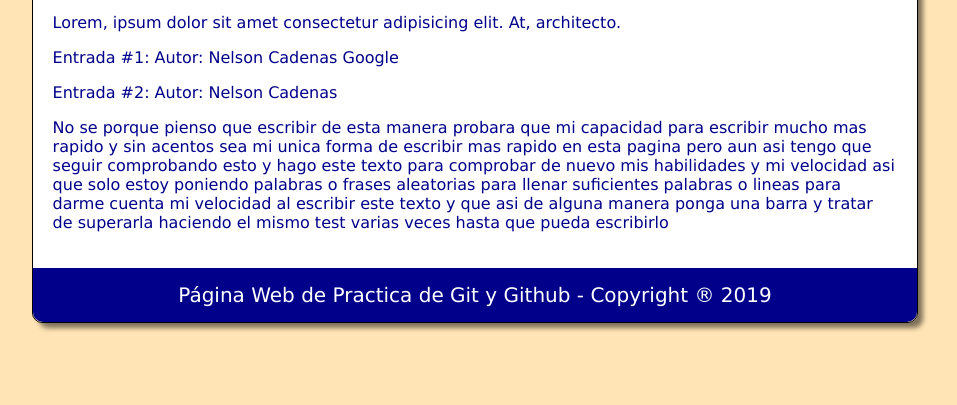
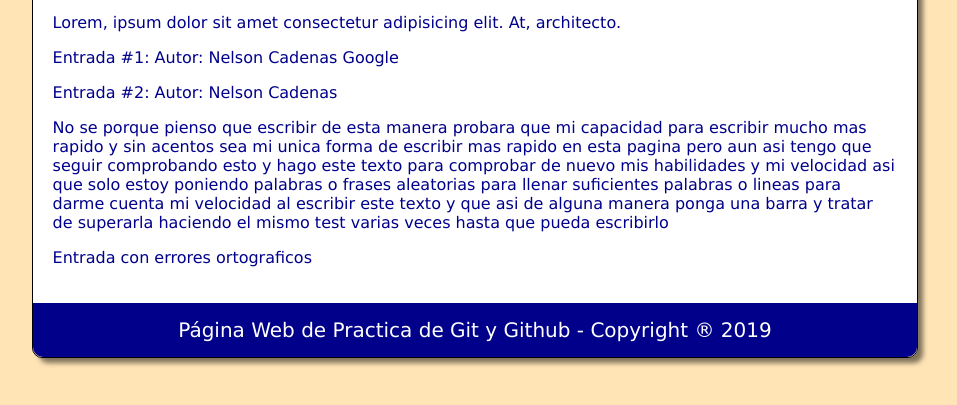
Before and after one commit to nelsonjo14/practica, a plain HTML site: page index.html in a window 1280 px wide. Shown: the part 191-596 px from the top of the page, without its empty margins (165-1122 px from the left). Drawn offline with Linux system fonts and the light colour scheme.

Commit message:
Nueva entrada

```diff
--- a/index.html
+++ b/index.html
@@ -19,6 +19,7 @@
       <p>Entrada #1: Autor: Nelson Cadenas Google</p>
       <p>Entrada #2: Autor: Nelson Cadenas</p>
       <p>No se porque pienso que escribir de esta manera probara que mi capacidad para escribir mucho mas rapido y sin acentos sea mi unica forma de escribir mas rapido en esta pagina pero aun asi tengo que seguir comprobando esto y hago este texto para comprobar de nuevo mis habilidades y mi velocidad asi que solo estoy poniendo palabras o frases aleatorias para llenar suficientes palabras o lineas para darme cuenta mi velocidad al escribir este texto y que asi de alguna manera ponga una barra y tratar de superarla haciendo el mismo test varias veces hasta que pueda escribirlo</p>
+      <p>Entrada con errores ortograficos</p>
     </main>
     <footer>
       <span>Página Web de Practica de Git y Github - Copyright ® 2019</span>
```
